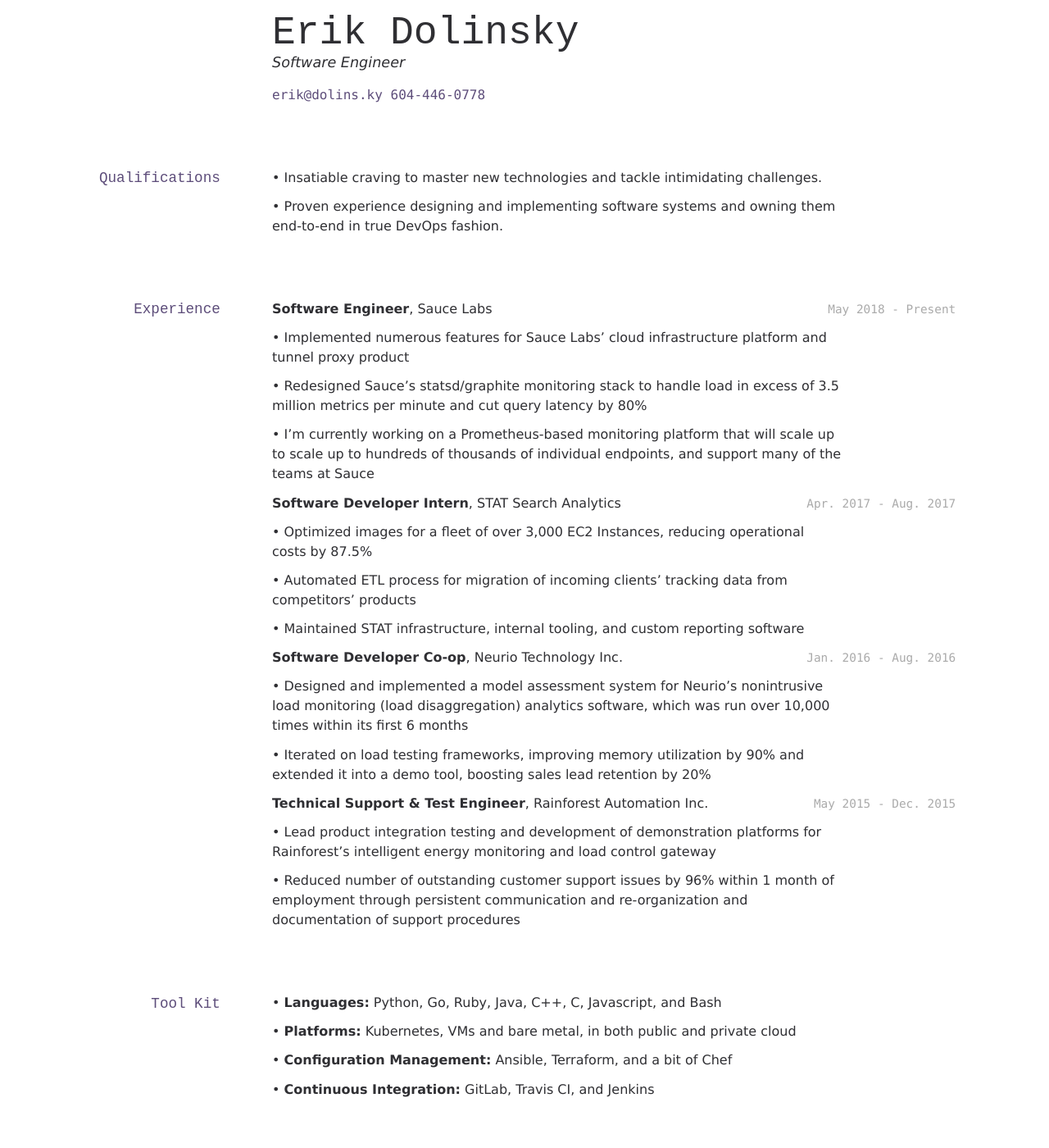
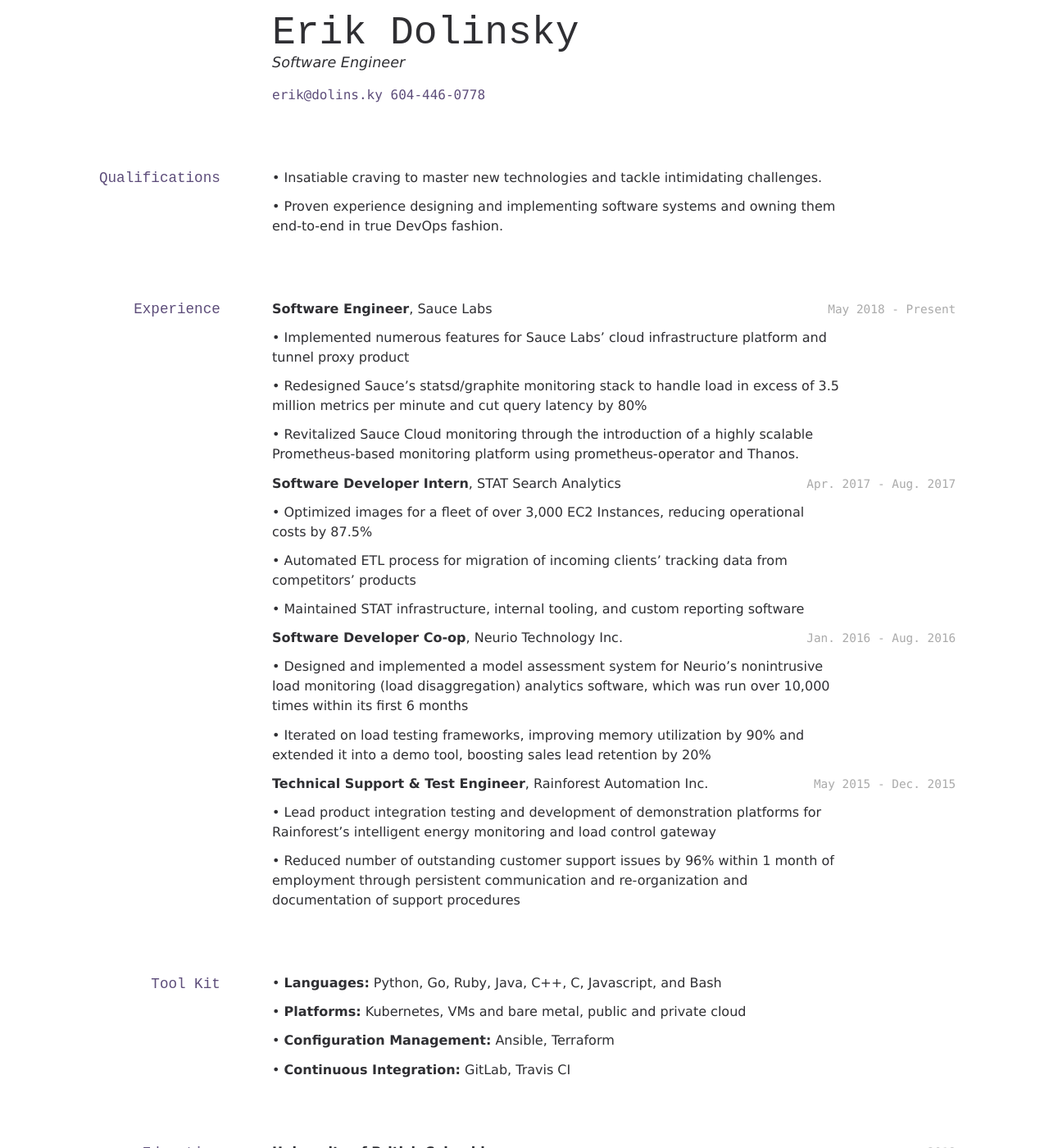
Before and after one commit to edolinsky/edolinsky.github.io, a Jekyll site: the page built from resume.md, in a window 1280 px wide and 1400 px high. Shown: the whole window at 82% size. Built offline with Jekyll 4.4.1, drawn with Linux system fonts in a browser that asks for light colours.

Commit message:
update resume

```diff
--- a/resume.md
+++ b/resume.md
@@ -30,9 +30,8 @@ __Software Engineer__, Sauce Labs
 • Redesigned Sauce's statsd/graphite monitoring stack to handle load in
   excess of 3.5 million metrics per minute and cut query latency by 80%
 
-• I'm currently working on a Prometheus-based monitoring platform that will
-  scale up to scale up to hundreds of thousands of individual endpoints, and
-  support many of the teams at Sauce
+• Revitalized Sauce Cloud monitoring through the introduction of a highly scalable
+  Prometheus-based monitoring platform using prometheus-operator and Thanos.
 
 `Apr. 2017 - Aug. 2017`
 __Software Developer Intern__, STAT Search Analytics
@@ -70,12 +69,12 @@ __Technical Support & Test Engineer__, Rainforest Automation Inc.
 
 • __Languages:__ Python, Go, Ruby, Java, C++, C, Javascript, and Bash
 
-• __Platforms:__ Kubernetes, VMs and bare metal, in both public and private
+• __Platforms:__ Kubernetes, VMs and bare metal, public and private
   cloud
 
-• __Configuration Management:__ Ansible, Terraform, and a bit of Chef
+• __Configuration Management:__ Ansible, Terraform
 
-• __Continuous Integration:__ GitLab, Travis CI, and Jenkins
+• __Continuous Integration:__ GitLab, Travis CI
 
 ## Education
 
```
Also changed, not shown: 2 other files.
